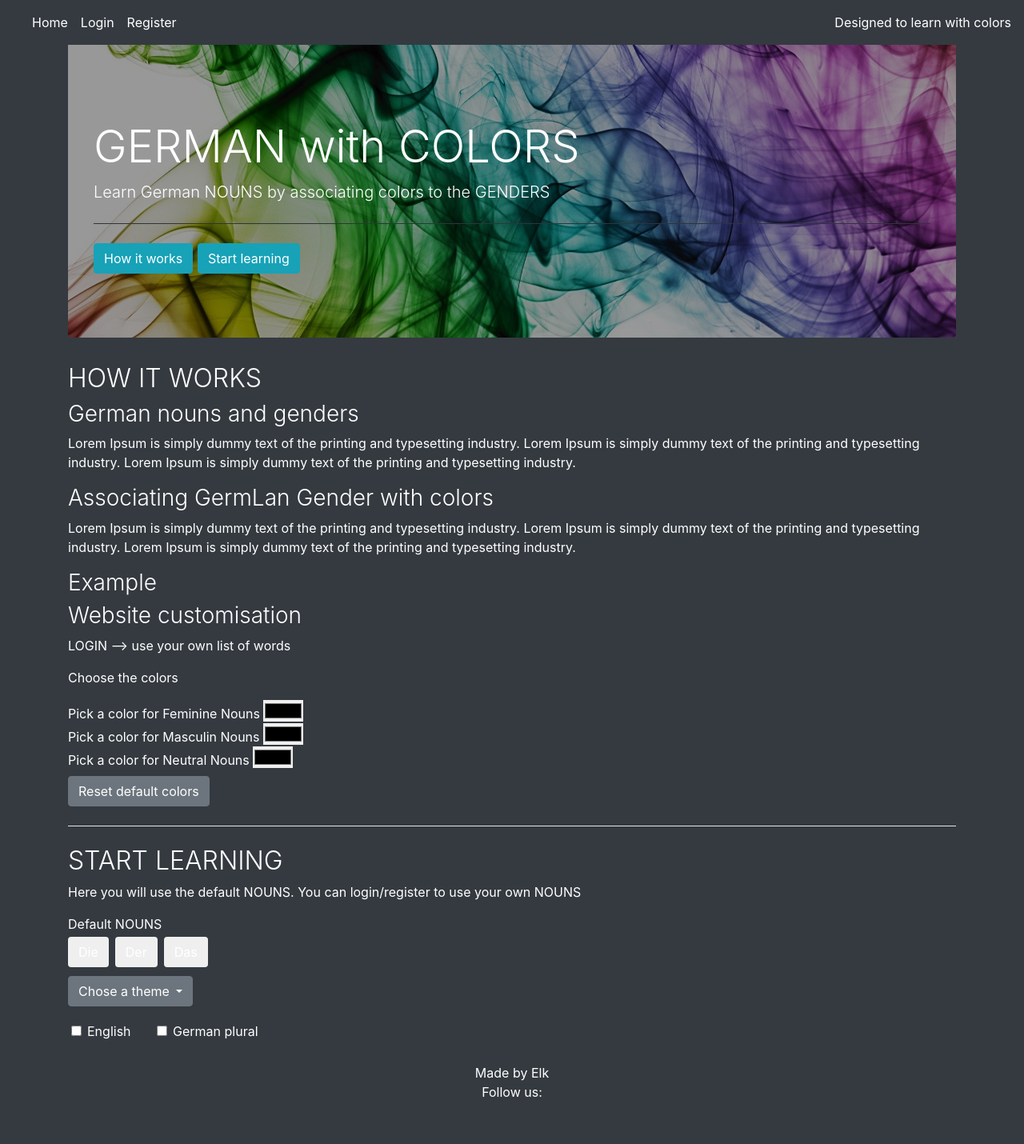
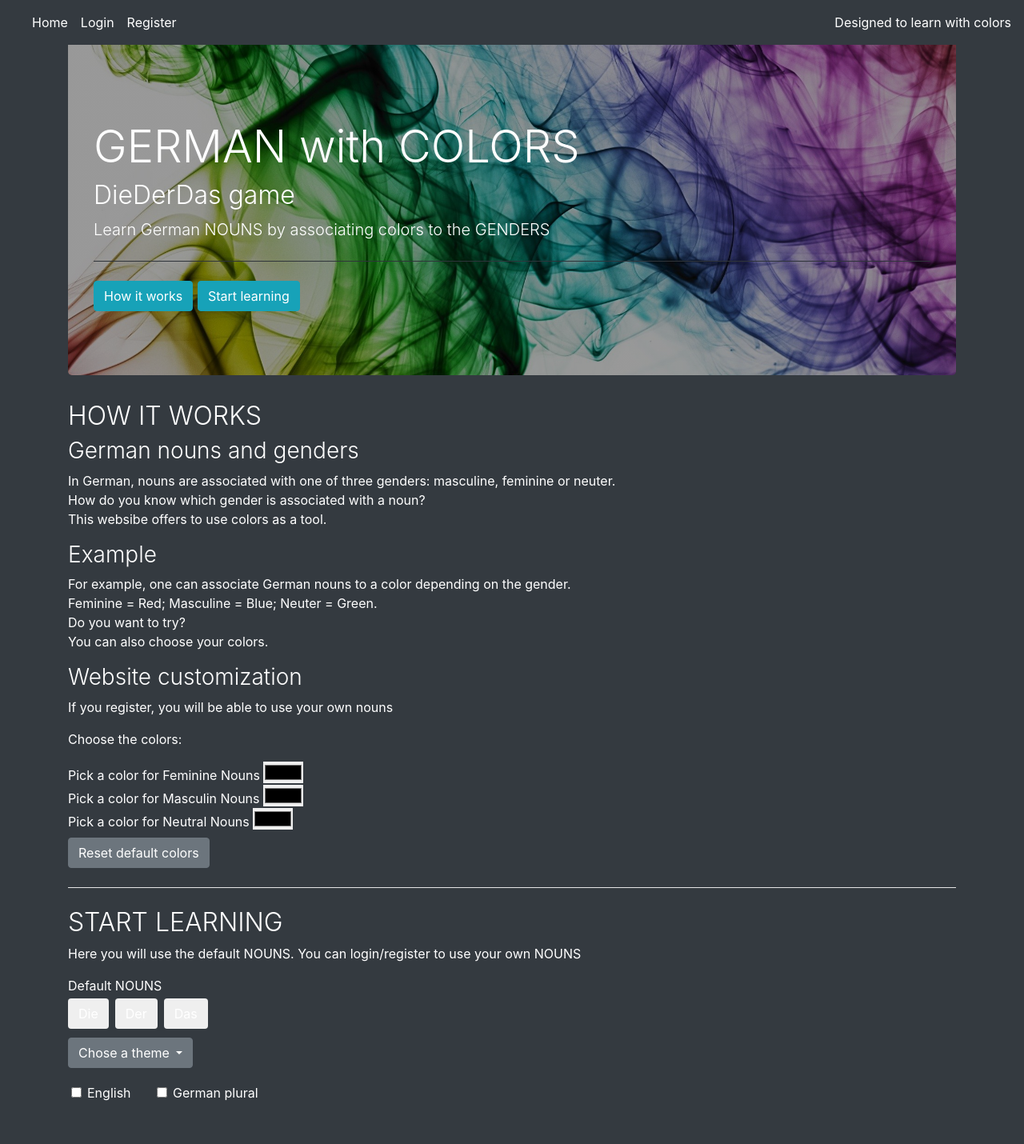
Before and after one commit to LaurePiechaczyk/project4-code-institute-django, a Django app: page / in a window 1280 px wide. Shown: the whole page at 80% size. Before the commit the page ends 1371 px from the top, so only its background shows below. Run offline with Django 3.2, Linux system fonts and the light colour scheme; data that the repository does not hold is empty; some libraries are stand-ins or nearby versions.

Commit message:
work on UX and text in index page

```diff
--- a/static/css/style.css
+++ b/static/css/style.css
@@ -70,3 +70,6 @@ a {
 }
 
 /* ------------ DASHBOARD */
+.dashboard-title {
+  padding-top : 80px;
+}
--- a/static/scripts/home/home.js
+++ b/static/scripts/home/home.js
@@ -1,3 +1,11 @@
+// ------------ ALERT
+var alerted = localStorage.getItem('alerted') || '';
+if (alerted != 'yes') {
+ alert("Please note that this website is a work in progress. It is an intermediate version that is not finished.");
+ localStorage.setItem('alerted','yes');
+}
+
+
 // ------------ ANIMATION HERO
 TweenLite.set('.under-title',{x:'-100%'})
 TweenLite.set('.hero-btn', {opacity:0})
--- a/templates/base.html
+++ b/templates/base.html
@@ -65,8 +65,8 @@
 {% endblock content %}
 
 <footer class="footer mt-auto py-4 bg-dark">
-    <p class="m-0 text-center">Made by Elk</p>
-    <p class="m-0 text-center">Follow us: </p>
+    <p class="m-0 text-center"></p>
+    <p class="m-0 text-center"> </p>
 </footer>
 
 <script src="https://cdnjs.cloudflare.com/ajax/libs/gsap/3.8.0/gsap.min.js"></script>
--- a/templates/dashboard/dashboard.html
+++ b/templates/dashboard/dashboard.html
@@ -1,8 +1,7 @@
 {% extends "base.html" %}
 {% block content %}
 <div class="container">
-<h1 class='font-weight-light mb-1'>Hello {{user.username}}. Welcome to your Dashboard</h1>
-<h2 class='mb-3'>Here you can add/edit nouns ...</h2>
+<h1 class='font-weight-light mb-3 dashboard-title'>Hello {{user.username}}. Welcome to your Dashboard</h1>
 </div>
 <div class="container text-dark">
     <div id="accordion">
--- a/templates/home/index.html
+++ b/templates/home/index.html
@@ -7,6 +7,7 @@
 
 <div class="jumbotron">
   <h1 class="display-4 main-title"> <span class="main-title-animation">GERMAN with</span> COLORS</h1>
+  <h2 class="font-weight-light">DieDerDas game</h2>
   <p class="lead under-title">Learn German NOUNS by associating colors to the GENDERS</p>
   <hr class="my-4 bg-dark">
   <p class="lead">
@@ -21,20 +22,22 @@
 <div class= 'container' id='how'>
   <h2 class='font-weight-light'>HOW IT WORKS</h2>
   <h3 class="font-weight-light">German nouns and genders</h3>
-  <p>Lorem Ipsum is simply dummy text of the printing and typesetting industry.
-    Lorem Ipsum is simply dummy text of the printing and typesetting industry.
-    Lorem Ipsum is simply dummy text of the printing and typesetting industry.
-  </p>
-  <h3 class="font-weight-light">Associating GermLan Gender with colors</h3>
-  <p>Lorem Ipsum is simply dummy text of the printing and typesetting industry.
-    Lorem Ipsum is simply dummy text of the printing and typesetting industry.
-    Lorem Ipsum is simply dummy text of the printing and typesetting industry.
+  <p>
+    In German, nouns are associated with one of three genders: masculine, feminine or neuter. <br>
+    How do you know which gender is associated with a noun? <br>
+    This websibe offers to use colors as a tool.
   </p>
   <h3 class="font-weight-light">Example</h3>
+  <p>
+    For example, one can associate German nouns to a color depending on the gender. <br>
+    Feminine = Red; Masculine = Blue; Neuter = Green. <br>
+    Do you want to try?  <br>
+    You can also choose your colors.
+  </p>
 
-  <h3 class="font-weight-light">Website customisation</h3>
-  <p>LOGIN --> use your own list of words</p>
-  <p>Choose the colors</p>
+  <h3 class="font-weight-light">Website customization</h3>
+  <p>If you register, you will be able to use your own nouns</p>
+  <p>Choose the colors:</p>
     <div>
       Pick a color for Feminine Nouns
     <input type="color" name="feminineColorPicker" id="feminin-color-picker"/>
```
